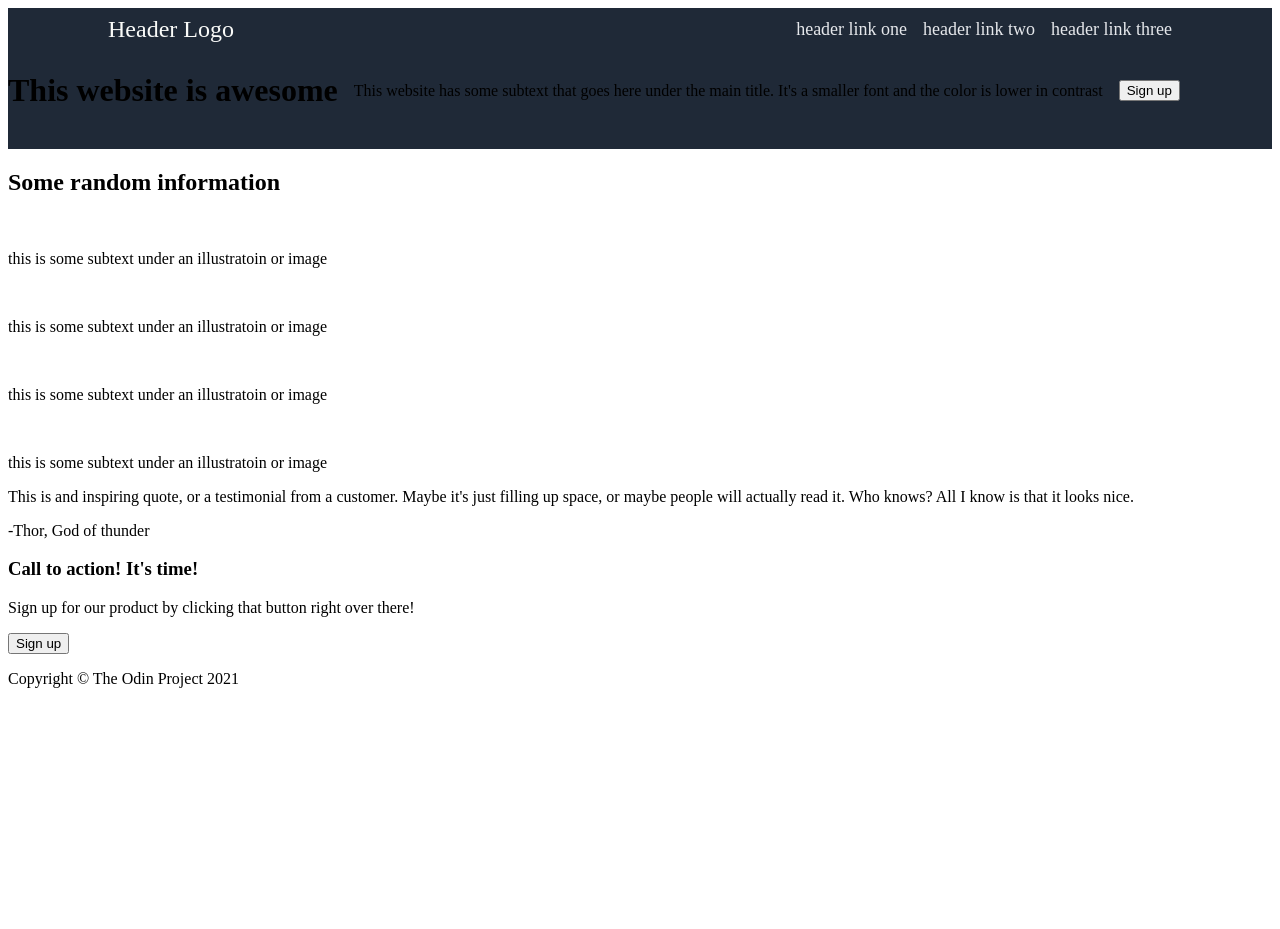
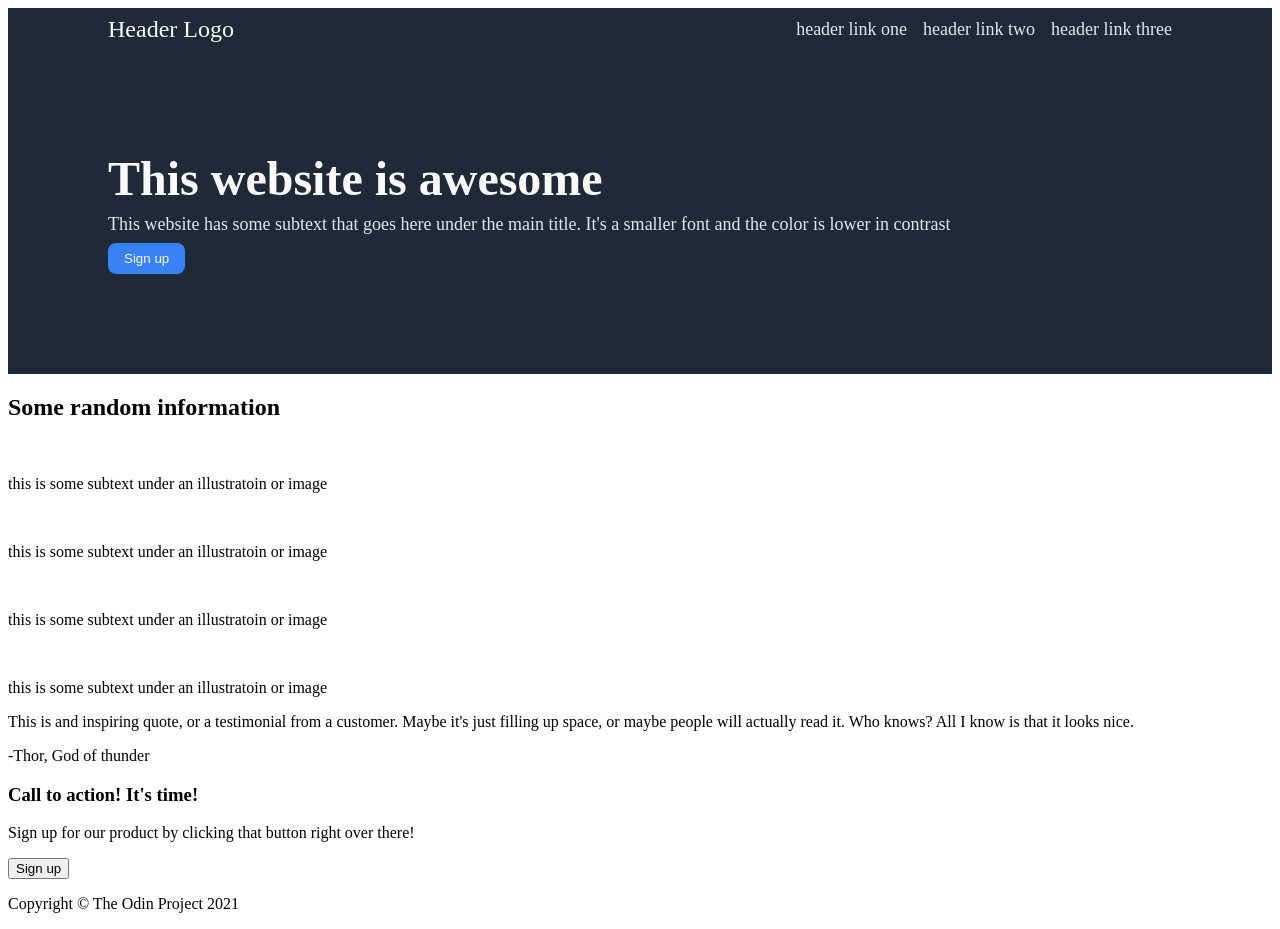
Before and after one commit to XaRodriguez18/landing-page, a plain HTML site: page index.html in a window 1280 px wide. Before the commit the page ends 800 px from the top, so only its background shows below. Drawn offline with Linux system fonts and the light colour scheme.

Commit message:
Style header content

```diff
--- a/style.css
+++ b/style.css
@@ -1,5 +1,8 @@
 .header {
     background-color: #1F2937;
+    display: flex;
+    flex-direction: column;
+    justify-content: center;
 }
 
 .nav-bar {
@@ -33,3 +36,41 @@ a {
     font-size: 18px;
     color: #E5E7EB;
 }
+
+.header-content {
+    display: flex;
+    justify-content: space-between;
+    padding: 100px 100px;
+}
+
+.left {
+    display: flex;
+    flex-direction: column;
+    align-items: flex-start;
+    gap: 8px;
+}
+
+h1,
+.header-text {
+    padding: 0;
+    margin: 0;
+}
+
+h1 {
+    font-size: 48px;
+    font-weight: bolder;
+    color: #F9FAF8;
+}
+
+.header-text {
+    font-size: 18px;
+    color: #E5E7EB;
+}
+
+.sign-up {
+   background-color: #3882F6;
+   color: #F9FAF8;
+   border-radius: 8px;
+   border: none;
+   padding: 8px 16px;
+}
```
